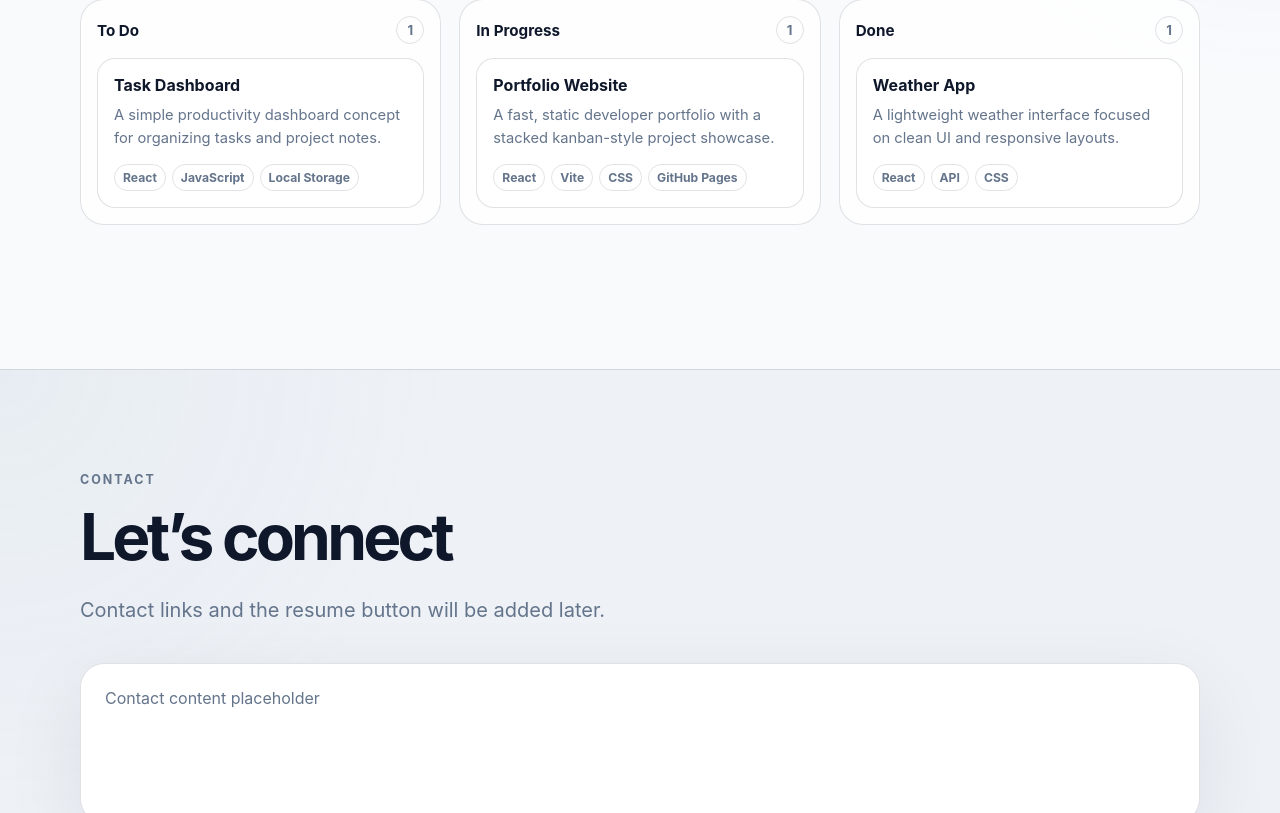
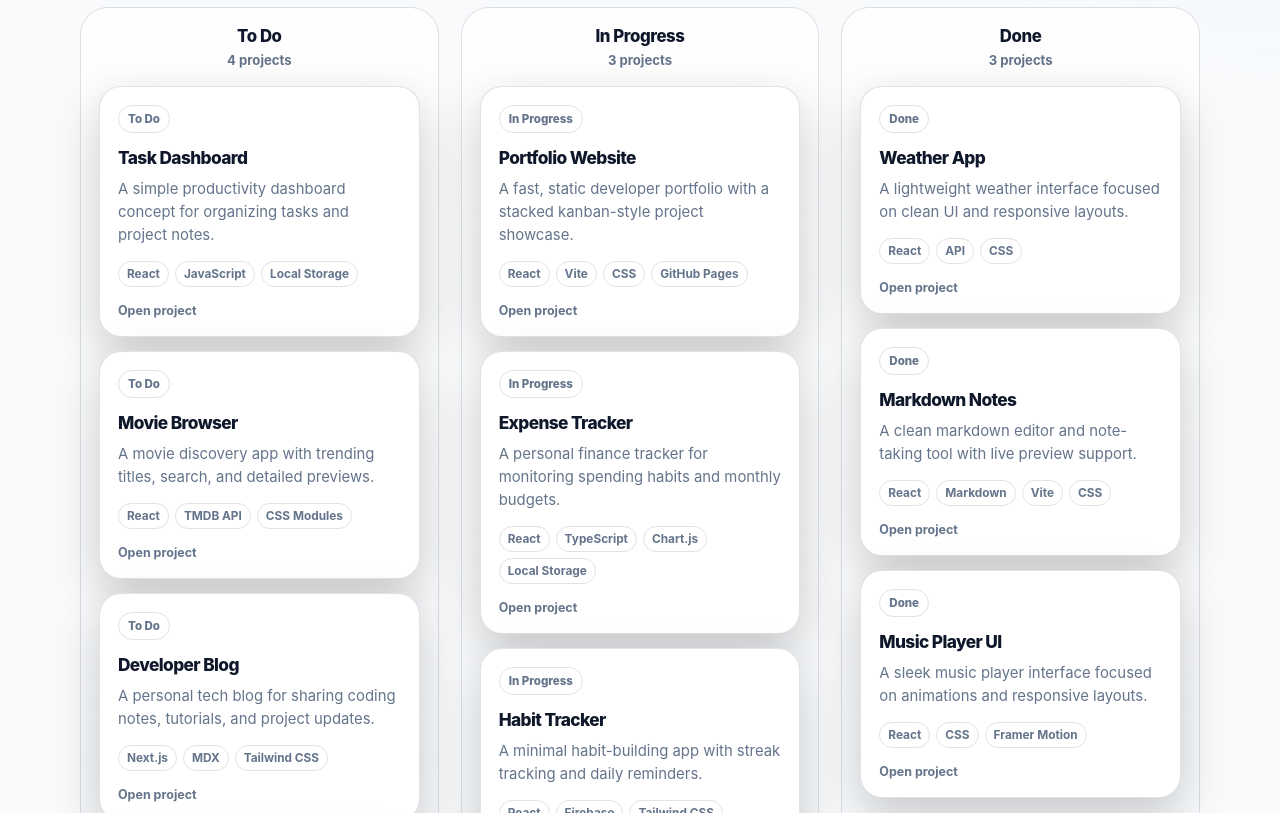
Before and after one commit to pjpangilinan/kanbalio, a React (Vite) app: page / in a window 1280 px wide. Shown: the part 1887-2700 px from the top of the page. Built offline with nearby package versions, Linux system fonts and the light colour scheme.

Commit message:
Added more projects and improved kanban layout

```diff
--- a/public/data/projects.json
+++ b/public/data/projects.json
@@ -25,5 +25,68 @@
     "tech_stack": ["React", "API", "CSS"],
     "github_url": "https://github.com/pjpangilinan",
     "live_url": ""
+  },
+  {
+    "id": "expense-tracker",
+    "title": "Expense Tracker",
+    "description": "A personal finance tracker for monitoring spending habits and monthly budgets.",
+    "status": "in-progress",
+    "tech_stack": ["React", "TypeScript", "Chart.js", "Local Storage"],
+    "github_url": "https://github.com/pjpangilinan",
+    "live_url": ""
+  },
+  {
+    "id": "movie-browser",
+    "title": "Movie Browser",
+    "description": "A movie discovery app with trending titles, search, and detailed previews.",
+    "status": "todo",
+    "tech_stack": ["React", "TMDB API", "CSS Modules"],
+    "github_url": "https://github.com/pjpangilinan",
+    "live_url": ""
+  },
+  {
+    "id": "markdown-notes",
+    "title": "Markdown Notes",
+    "description": "A clean markdown editor and note-taking tool with live preview support.",
+    "status": "done",
+    "tech_stack": ["React", "Markdown", "Vite", "CSS"],
+    "github_url": "https://github.com/pjpangilinan",
+    "live_url": ""
+  },
+  {
+    "id": "habit-tracker",
+    "title": "Habit Tracker",
+    "description": "A minimal habit-building app with streak tracking and daily reminders.",
+    "status": "in-progress",
+    "tech_stack": ["React", "Firebase", "Tailwind CSS"],
+    "github_url": "https://github.com/pjpangilinan",
+    "live_url": ""
+  },
+  {
+    "id": "dev-blog",
+    "title": "Developer Blog",
+    "description": "A personal tech blog for sharing coding notes, tutorials, and project updates.",
+    "status": "todo",
+    "tech_stack": ["Next.js", "MDX", "Tailwind CSS"],
+    "github_url": "https://github.com/pjpangilinan",
+    "live_url": ""
+  },
+  {
+    "id": "music-player",
+    "title": "Music Player UI",
+    "description": "A sleek music player interface focused on animations and responsive layouts.",
+    "status": "done",
+    "tech_stack": ["React", "CSS", "Framer Motion"],
+    "github_url": "https://github.com/pjpangilinan",
+    "live_url": ""
+  },
+  {
+    "id": "recipe-finder",
+    "title": "Recipe Finder",
+    "description": "A recipe search application with filtering, favorites, and meal inspiration.",
+    "status": "todo",
+    "tech_stack": ["React", "REST API", "CSS"],
+    "github_url": "https://github.com/pjpangilinan",
+    "live_url": ""
   }
 ]
--- a/src/App.css
+++ b/src/App.css
@@ -337,74 +337,98 @@ h2 {
 .kanban-board {
   display: grid;
   grid-template-columns: repeat(3, minmax(0, 1fr));
-  gap: 18px;
-  margin-top: 36px;
+  gap: 22px;
+  margin-top: 44px;
 }
 
 .kanban-column {
+  min-width: 0;
   border: 1px solid var(--border);
-  border-radius: 24px;
-  padding: 16px;
-  background: color-mix(in srgb, var(--surface) 76%, transparent);
+  border-radius: 28px;
+  padding: 18px;
+  background:
+    linear-gradient(
+      180deg,
+      color-mix(in srgb, var(--surface) 82%, transparent),
+      color-mix(in srgb, var(--surface-soft) 44%, transparent)
+    );
 }
 
 .kanban-column-header {
   display: flex;
   align-items: center;
-  justify-content: space-between;
-  margin-bottom: 14px;
+  justify-content: center;
+  margin-bottom: 18px;
+  text-align: center;
 }
 
 .kanban-column-header h3 {
   margin: 0;
-  font-size: 0.95rem;
+  font-size: 1.05rem;
+  font-weight: 850;
+  letter-spacing: -0.025em;
 }
 
-.kanban-column-header span {
-  display: inline-flex;
-  min-width: 28px;
-  height: 28px;
-  align-items: center;
-  justify-content: center;
-  border: 1px solid var(--border);
-  border-radius: 999px;
+.kanban-column-header p {
+  margin: 6px 0 0;
   color: var(--muted);
   font-size: 0.82rem;
-  font-weight: 700;
+  font-weight: 650;
 }
 
 .kanban-card-list {
   display: grid;
-  gap: 12px;
+  gap: 14px;
+}
+
+.project-card,
+.empty-project-card {
+  border: 1px solid var(--border);
+  border-radius: 22px;
+  padding: 18px;
+  background: var(--surface);
+  color: var(--text);
+  box-shadow: 0 18px 48px rgba(0, 0, 0, 0.2);
 }
 
 .project-card {
   display: block;
-  border: 1px solid var(--border);
-  border-radius: 18px;
-  padding: 16px;
-  background: var(--surface);
   transition:
     transform 180ms ease,
     box-shadow 180ms ease,
     border-color 180ms ease;
 }
 
-.project-card:hover {
-  transform: translateY(-3px) scale(1.01);
-  border-color: color-mix(in srgb, var(--accent) 34%, var(--border));
-  box-shadow: var(--shadow);
+.project-card:hover,
+.project-card:focus-visible {
+  transform: translateY(-4px);
+  border-color: color-mix(in srgb, var(--accent) 42%, var(--border));
+  box-shadow: 0 28px 76px rgba(0, 0, 0, 0.34);
+  outline: none;
+}
+
+.project-status-label {
+  display: inline-flex;
+  width: fit-content;
+  border: 1px solid var(--border);
+  border-radius: 999px;
+  padding: 6px 9px;
+  color: var(--muted);
+  font-size: 0.72rem;
+  font-weight: 800;
 }
 
 .project-card h4 {
-  margin: 0;
-  font-size: 1rem;
+  margin: 14px 0 0;
+  font-size: 1.08rem;
+  font-weight: 850;
+  letter-spacing: -0.035em;
 }
 
 .project-card p {
-  margin: 9px 0 0;
+  margin: 10px 0 0;
   color: var(--muted);
-  font-size: 0.92rem;
+  font-size: 0.93rem;
   line-height: 1.55;
 }
 
@@ -420,8 +444,25 @@ h2 {
   border-radius: 999px;
   padding: 5px 8px;
   color: var(--muted);
-  font-size: 0.76rem;
+  font-size: 0.74rem;
+  font-weight: 750;
+}
+
+.project-card-action {
+  display: block;
+  margin-top: 16px;
+  color: var(--muted);
+  font-size: 0.78rem;
+  font-weight: 750;
+}
+
+.empty-project-card {
+  min-height: 160px;
+  display: grid;
+  place-items: center;
+  color: var(--muted);
   font-weight: 700;
+  border-style: dashed;
 }
 
 .contact-section {
@@ -440,9 +481,10 @@ h2 {
   box-shadow: var(--shadow);
 }
 
-@media (max-width: 900px) {
+@media (max-width: 980px) {
   .kanban-board {
     grid-template-columns: 1fr;
+    gap: 30px;
   }
 }
 
@@ -550,6 +592,18 @@ h2 {
     padding-bottom: 64px;
   }
 
+  main > section#about.page-section.hero-section {
+    min-height: calc(100svh - var(--header-height));
+    display: flex;
+    align-items: center;
+    padding-top: 0;
+    padding-bottom: 28px;
+  }
+
+  main > section#about .section-content {
+    transform: translateY(-18px);
+  }
+
   .hero-section h1 {
     max-width: 100%;
     font-size: clamp(2.35rem, 11.5vw, 3.5rem);
@@ -624,18 +678,27 @@ h2 {
   }
 
   .kanban-board {
-    gap: 18px;
-    margin-top: 32px;
+    gap: 34px;
+    margin-top: 34px;
   }
 
   .kanban-column {
-    border-radius: 22px;
-    padding: 16px;
+    border-radius: 24px;
+    padding: 14px;
   }
 
-  .project-card {
-    border-radius: 18px;
+  .project-card,
+  .empty-project-card {
+    border-radius: 20px;
     padding: 18px;
+  }
+
+  .project-card h4 {
+    font-size: 1.04rem;
+  }
+
+  .project-card p {
+    font-size: 0.9rem;
   }
 
   .contact-section {
--- a/src/App.jsx
+++ b/src/App.jsx
@@ -183,7 +183,7 @@ function App() {
             <p className="eyebrow">Projects</p>
             <h2>Kanban project showcase</h2>
             <p className="section-lead">
-              Project cards below are grouped by status from a local JSON file.
+              Project cards are grouped by status from a local JSON file.
             </p>
 
             {dataError && <p className="data-error">{dataError}</p>}
@@ -197,11 +197,22 @@ function App() {
                 return (
                   <section className="kanban-column" key={column.id}>
                     <div className="kanban-column-header">
-                      <h3>{column.label}</h3>
-                      <span>{columnProjects.length}</span>
+                      <div>
+                        <h3>{column.label}</h3>
+                        <p>
+                          {columnProjects.length} project
+                          {columnProjects.length === 1 ? '' : 's'}
+                        </p>
+                      </div>
                     </div>
 
                     <div className="kanban-card-list">
+                      {columnProjects.length === 0 && (
+                        <div className="empty-project-card">
+                          No projects yet
+                        </div>
+                      )}
+
                       {columnProjects.map((project) => (
                         <a
                           className="project-card"
@@ -210,6 +221,10 @@ function App() {
                           rel="noreferrer"
                           key={project.id}
                         >
+                          <span className="project-status-label">
+                            {column.label}
+                          </span>
+
                           <h4>{project.title}</h4>
                           <p>{project.description}</p>
 
@@ -218,6 +233,10 @@ function App() {
                               <span key={tech}>{tech}</span>
                             ))}
                           </div>
+
+                          <span className="project-card-action">
+                            Open project
+                          </span>
                         </a>
                       ))}
                     </div>
```
